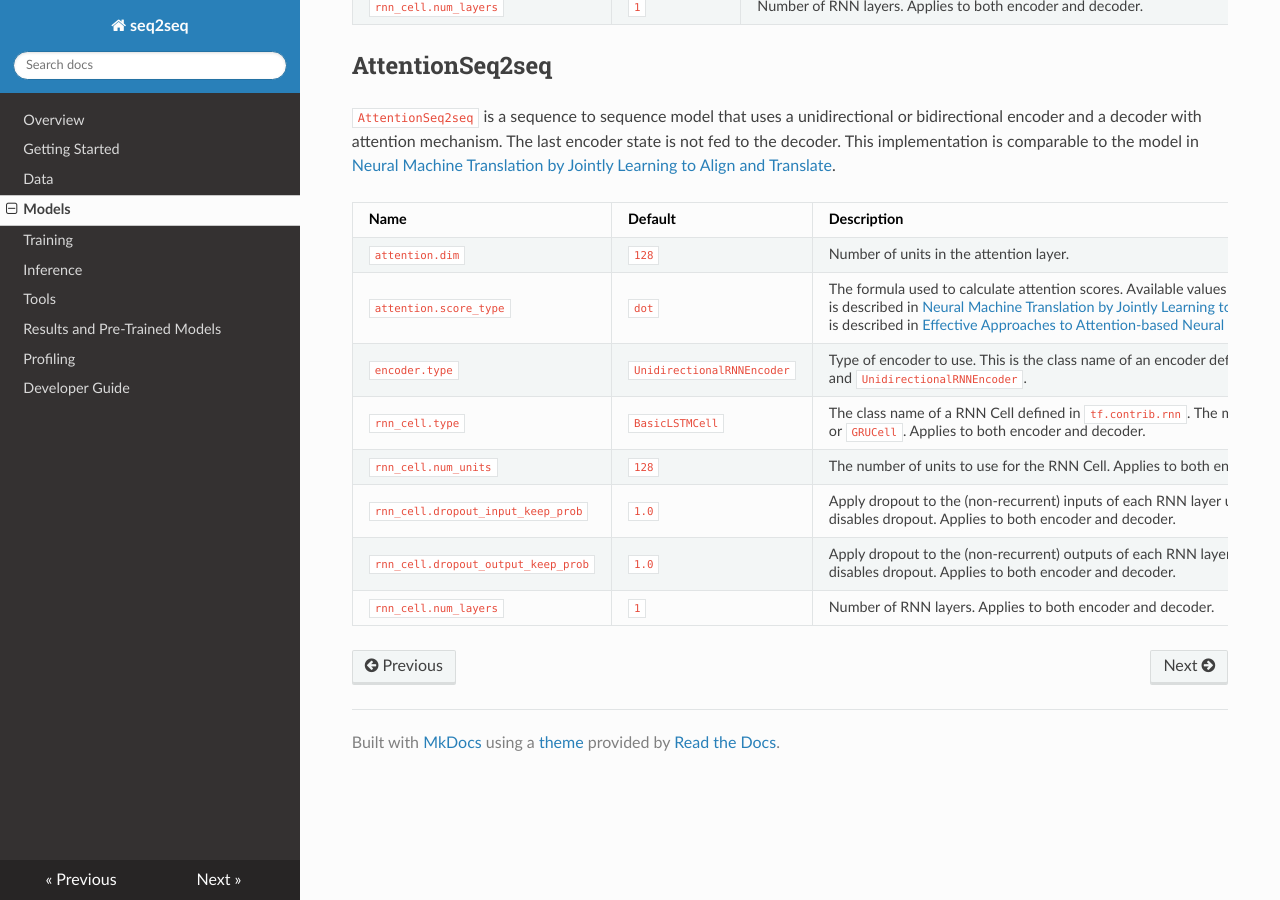
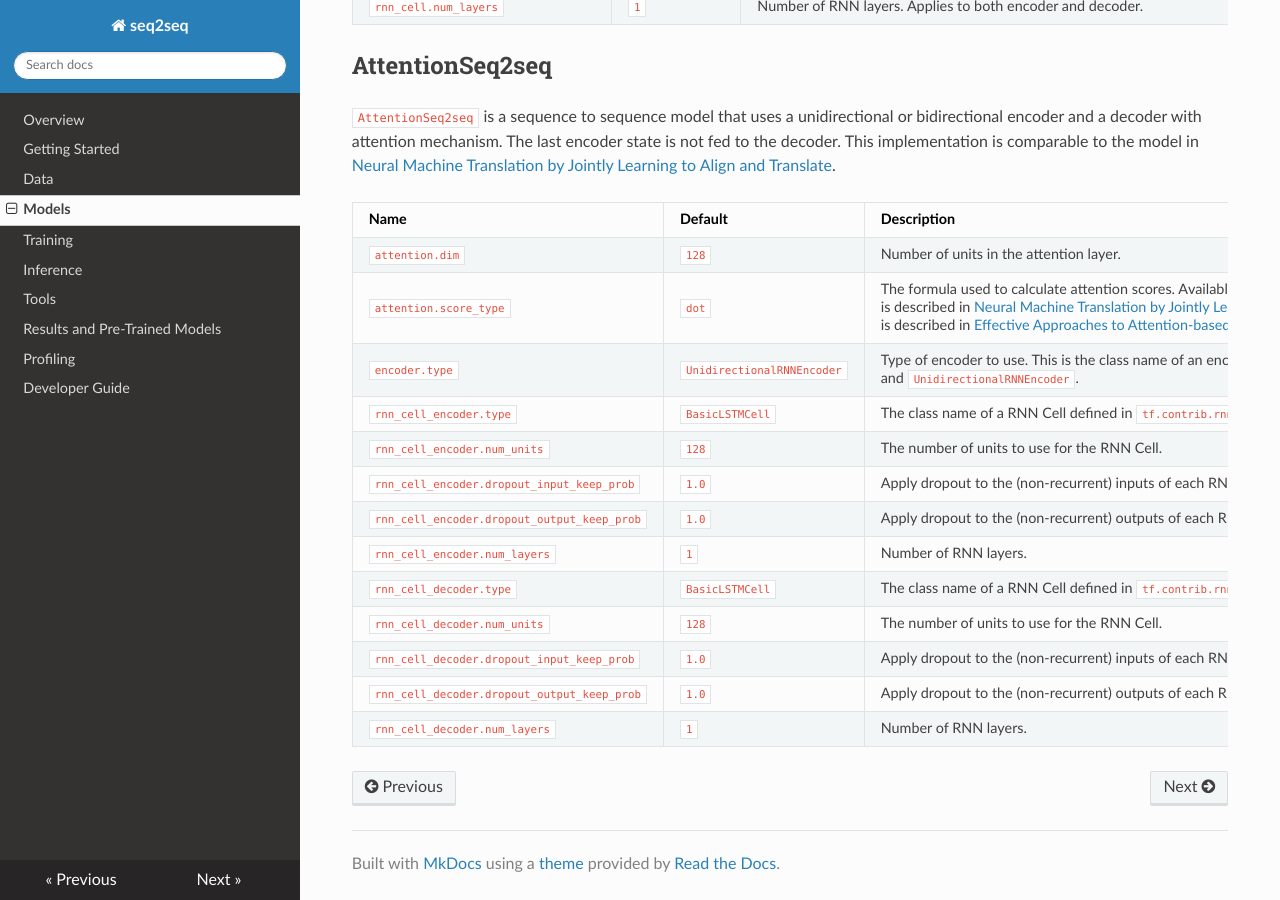
Before and after one commit to google/seq2seq, an MkDocs documentation site: the page built from docs/models.md, in a window 1280 px wide and 900 px high, scrolled down 1262 px. Built offline with MkDocs 1.6.1, drawn with Linux system fonts in a browser that asks for light colours; nearby versions of some CDN libraries; old or Windows-style settings are respelled for this version of MkDocs.

Commit message:
Separate hyperparameters for encoder/decoder in Attention model

```diff
--- a/docs/models.md
+++ b/docs/models.md
@@ -47,8 +47,13 @@ This model suports the following additional hyperparameters.
 | `attention.dim` | `128` | Number of units in the attention layer. |
 | `attention.score_type` | `dot` | The formula used to calculate attention scores. Available values are `bahdanau` and `dot`. `bahdanau` is described in [Neural Machine Translation by Jointly Learning to Align and Translate](https://arxiv.org/abs/1409.0473). `dot` is described in [Effective Approaches to Attention-based Neural Machine Translation](https://arxiv.org/abs/1508.04025).  |
 | `encoder.type` | `UnidirectionalRNNEncoder` | Type of encoder to use. This is the class name of an encoder defined in `seq2seq.encoder`. Currently the supported value are `BidirectionalRNNEncoder` and `UnidirectionalRNNEncoder`. |
-| `rnn_cell.type` | `BasicLSTMCell` | The class name of a RNN Cell defined in `tf.contrib.rnn`. The most common values are `BasicLSTMCell`, `LSTMCell` or `GRUCell`. Applies to both encoder and decoder. |
-| `rnn_cell.num_units` | `128` | The number of units to use for the RNN Cell. Applies to both encoder and decoder. |
-| `rnn_cell.dropout_input_keep_prob` | `1.0` | Apply dropout to the (non-recurrent) inputs of each RNN layer using this keep probability. A value of `1.0` disables dropout. Applies to both encoder and decoder. |
-| `rnn_cell.dropout_output_keep_prob` | `1.0`| Apply dropout to the (non-recurrent) outputs of each RNN layer using this keep probability. A value of `1.0` disables dropout. Applies to both encoder and decoder. |
-| `rnn_cell.num_layers` | `1` | Number of RNN layers. Applies to both encoder and decoder. |
+| `rnn_cell_encoder.type` | `BasicLSTMCell` | The class name of a RNN Cell defined in `tf.contrib.rnn`. The most common values are `BasicLSTMCell`, `LSTMCell` or `GRUCell`. |
+| `rnn_cell_encoder.num_units` | `128` | The number of units to use for the RNN Cell. |
+| `rnn_cell_encoder.dropout_input_keep_prob` | `1.0` | Apply dropout to the (non-recurrent) inputs of each RNN layer using this keep probability. A value of `1.0` disables dropout. |
+| `rnn_cell_encoder.dropout_output_keep_prob` | `1.0`| Apply dropout to the (non-recurrent) outputs of each RNN layer using this keep probability. A value of `1.0` disables dropout. |
+| `rnn_cell_encoder.num_layers` | `1` | Number of RNN layers. |
+| `rnn_cell_decoder.type` | `BasicLSTMCell` | The class name of a RNN Cell defined in `tf.contrib.rnn`. The most common values are `BasicLSTMCell`, `LSTMCell` or `GRUCell`. |
+| `rnn_cell_decoder.num_units` | `128` | The number of units to use for the RNN Cell. |
+| `rnn_cell_decoder.dropout_input_keep_prob` | `1.0` | Apply dropout to the (non-recurrent) inputs of each RNN layer using this keep probability. A value of `1.0` disables dropout. |
+| `rnn_cell_decoder.dropout_output_keep_prob` | `1.0`| Apply dropout to the (non-recurrent) outputs of each RNN layer using this keep probability. A value of `1.0` disables dropout. |
+| `rnn_cell_decoder.num_layers` | `1` | Number of RNN layers. |
```
Also changed, not shown: 1 other file.
